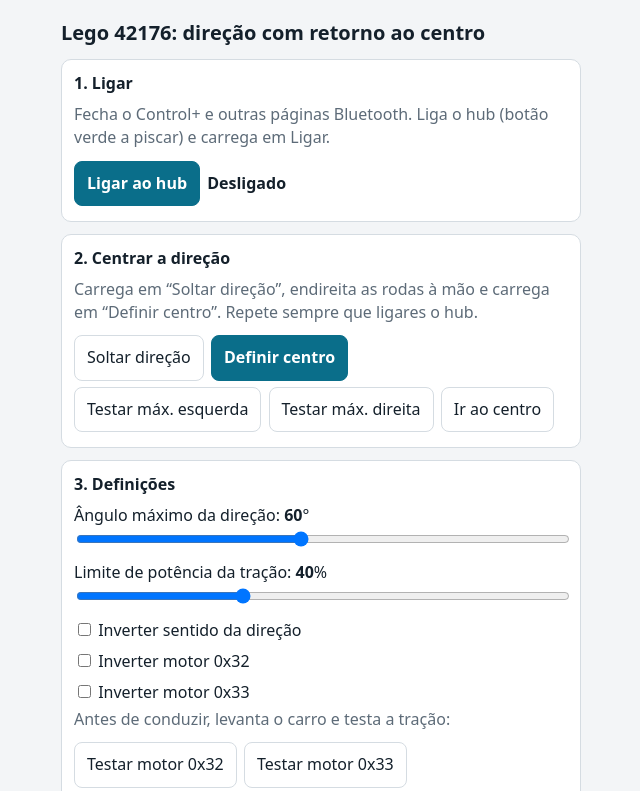
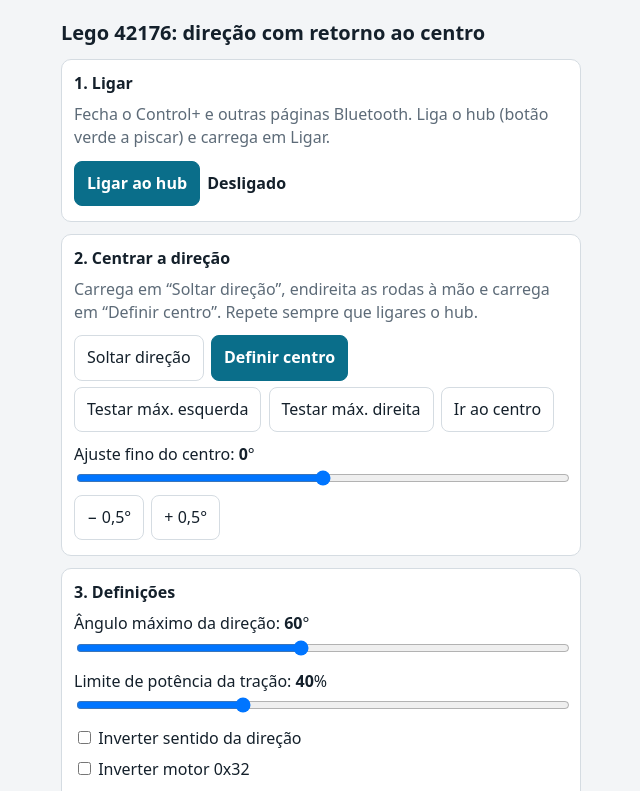
Before and after one commit to RodWall/lego-hub-claude, a plain HTML site: page index.html in a window 1280 px wide. Both pictures are taken after a click on the button "Ir ao centro". Shown: the top 791 px of the page, without its empty margins (319-959 px from the left). Drawn offline with Linux system fonts and the light colour scheme.

Commit message:
Add files via upload

```diff
--- a/index.html
+++ b/index.html
@@ -48,6 +48,10 @@ input[type=range]{width:100%}
 <button id="bL">Testar máx. esquerda</button>
 <button id="bR">Testar máx. direita</button>
 <button id="bC">Ir ao centro</button>
+<label>Ajuste fino do centro: <b id="vTrim"></b>°</label>
+<input type="range" id="trim" min="-20" max="20" step="0.5">
+<button id="tM">− 0,5°</button>
+<button id="tP">+ 0,5°</button>
 </section>
 
 <section>
@@ -81,15 +85,19 @@ input[type=range]{width:100%}
 var SVC="00001623-1212-efde-1623-785feabcd123",CHR="00001624-1212-efde-1623-785feabcd123";
 var PA=0x32,PB=0x33,PS=0x34;
 var $=function(i){return document.getElementById(i)};
-var cfg={ang:60,pow:40,invS:false,invA:false,invB:false};
+var cfg={ang:60,pow:40,invS:false,invA:false,invB:false,trim:0};
 try{var s=JSON.parse(localStorage.getItem("cfg42176")||"{}");for(var k in s)cfg[k]=s[k];}catch(e){}
 function save(){try{localStorage.setItem("cfg42176",JSON.stringify(cfg));}catch(e){}}
 function log(t){var l=$("log");l.textContent=t+"\n"+l.textContent.slice(0,600);}
 function ui(){$("ang").value=cfg.ang;$("pow").value=cfg.pow;$("vAng").textContent=cfg.ang;$("vPow").textContent=cfg.pow;
-$("invS").checked=cfg.invS;$("invA").checked=cfg.invA;$("invB").checked=cfg.invB;}
+$("invS").checked=cfg.invS;$("invA").checked=cfg.invA;$("invB").checked=cfg.invB;$("trim").value=cfg.trim;$("vTrim").textContent=cfg.trim;}
 ui();
 $("ang").oninput=function(){cfg.ang=+this.value;ui();save();};
 $("pow").oninput=function(){cfg.pow=+this.value;ui();save();};
+function setTrim(v){cfg.trim=Math.max(-20,Math.min(20,Math.round(v*2)/2));ui();save();lastT=null;if(ch)steer(reqDeg);}
+$("trim").oninput=function(){setTrim(+this.value);};
+$("tM").onclick=function(){setTrim(cfg.trim-0.5);};
+$("tP").onclick=function(){setTrim(cfg.trim+0.5);};
 ["invS","invA","invB"].forEach(function(id){$(id).onchange=function(){cfg[id]=this.checked;save();};});
 
 /* bytes do protocolo LEGO Wireless (LWP3) */
@@ -117,10 +125,12 @@ function drive(a,b){ // a,b em -100..100
  if(vb!==lastB){lastB=vb;send("B",power(PB,vb));}
 }
 function stopDrive(){lastA=lastB=null;drive(0,0);}
+var reqDeg=0;
 function steer(deg){
  deg=Math.max(-cfg.ang,Math.min(cfg.ang,Math.round(deg)));
+ reqDeg=deg;
  if(deg===lastT)return;lastT=deg;
- send("S",gotoPos(PS,cfg.invS?-deg:deg,80,70,126));
+ send("S",gotoPos(PS,Math.round((cfg.invS?-deg:deg)+cfg.trim),80,70,126));
 }
 
 /* ligação */
```
